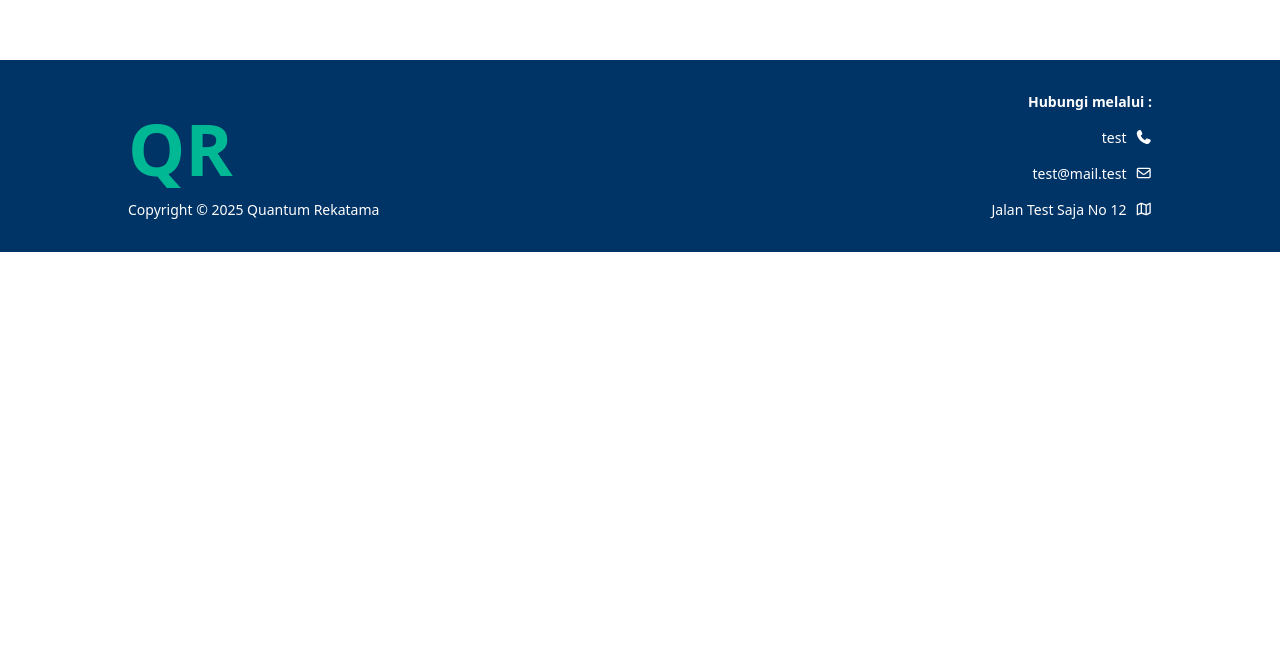
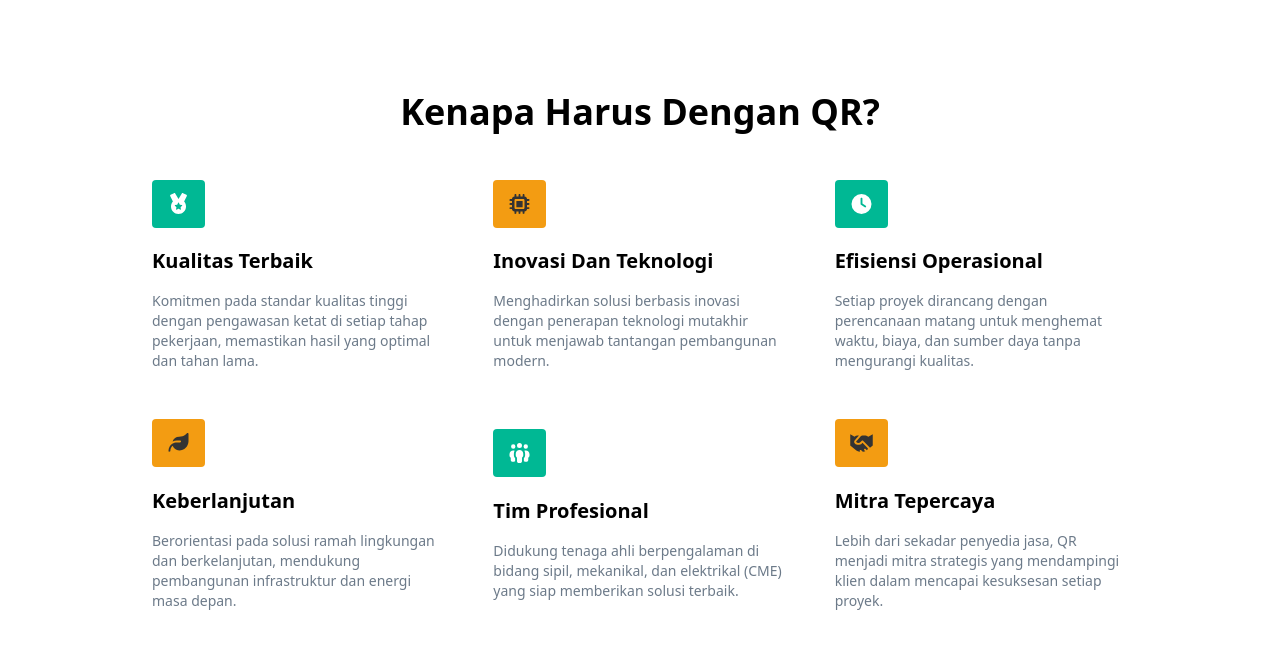
Before and after one commit to mtaufikbaskoro/qr-vue, a Vue app: page / in a window 1280 px wide. Shown: the part 2169-2818 px from the top of the page. Before the commit the page ends 2421 px from the top, so only its background shows below. Built offline with nearby package versions, Linux system fonts and the light colour scheme.

Commit message:
created section for benefits

```diff
--- a/src/App.vue
+++ b/src/App.vue
@@ -3,6 +3,7 @@ import AboutUs from '@/components/section/AboutUs.vue'
 import Hero from '@/components/section/Hero.vue'
 import Team from '@/components/section/Team.vue'
 import HomeLayout from './layouts/HomeLayout.vue'
+import Benefit from './components/section/Benefit.vue'
 </script>
 
 <template>
@@ -12,6 +13,7 @@ import HomeLayout from './layouts/HomeLayout.vue'
       <AboutUs />
     </div>
     <Team />
+    <Benefit />
   </HomeLayout>
 </template>
 
--- /dev/null
+++ b/src/components/section/Benefit.vue
@@ -0,0 +1,70 @@
+<script setup>
+import SectionLayout from '@/layouts/SectionLayout.vue'
+import { ref } from 'vue'
+
+const data = ref([
+  {
+    title: 'Kualitas Terbaik',
+    description:
+      'Komitmen pada standar kualitas tinggi dengan pengawasan ketat di setiap tahap pekerjaan, memastikan hasil yang optimal dan tahan lama.',
+    icon: ['fas', 'medal'],
+    color: 'bg-secondary text-secondary-foreground',
+    class: 'col-span-1',
+  },
+  {
+    title: 'Inovasi dan Teknologi',
+    description:
+      'Menghadirkan solusi berbasis inovasi dengan penerapan teknologi mutakhir untuk menjawab tantangan pembangunan modern.',
+    icon: ['fas', 'microchip'],
+    color: 'bg-accent text-accent-foreground',
+    class: 'col-span-1',
+  },
+  {
+    title: 'Efisiensi Operasional',
+    description:
+      'Setiap proyek dirancang dengan perencanaan matang untuk menghemat waktu, biaya, dan sumber daya tanpa mengurangi kualitas.',
+    icon: ['fas', 'clock'],
+    color: 'bg-secondary text-secondary-foreground',
+    class: 'col-span-1',
+  },
+  {
+    title: 'Keberlanjutan',
+    description:
+      'Berorientasi pada solusi ramah lingkungan dan berkelanjutan, mendukung pembangunan infrastruktur dan energi masa depan.',
+    icon: ['fas', 'leaf'],
+    color: 'bg-accent text-accent-foreground',
+    class: 'col-span-1',
+  },
+  {
+    title: 'Tim Profesional',
+    description:
+      'Didukung tenaga ahli berpengalaman di bidang sipil, mekanikal, dan elektrikal (CME) yang siap memberikan solusi terbaik.',
+    icon: ['fas', 'people-group'],
+    color: 'bg-secondary text-secondary-foreground',
+    class: 'col-span-1',
+  },
+  {
+    title: 'Mitra Tepercaya',
+    description:
+      'Lebih dari sekadar penyedia jasa, QR menjadi mitra strategis yang mendampingi klien dalam mencapai kesuksesan setiap proyek.',
+    icon: ['fas', 'handshake'],
+    color: 'bg-accent text-accent-foreground',
+    class: 'col-span-1',
+  },
+])
+</script>
+
+<template>
+  <SectionLayout class-names="flex-col">
+    <h1 class="w-full text-4xl font-bold capitalize text-center">Kenapa Harus dengan QR?</h1>
+    <div class="w-full max-w-5xl grid grid-cols-3 items-center gap-12">
+      <div v-for="(value, index) in data" :key="index" :class="`space-y-4 ${value.class}`">
+        <div>
+          <font-awesome-icon :class="`p-3.5 ${value.color} rounded text-xl`" :icon="value.icon" />
+        </div>
+        <h1 class="text-xl font-bold capitalize">{{ value.title }}</h1>
+        <p class="text-muted text-sm">{{ value.description }}</p>
+      </div>
+    </div>
+  </SectionLayout>
+</template>
--- a/src/components/section/Team.vue
+++ b/src/components/section/Team.vue
@@ -16,7 +16,7 @@ const data = ref([
 
 <template>
   <SectionLayout class-names="flex-col">
-    <h1 class="w-full text-4xl font-bold text-secondary capitalize text-center">Team Kami</h1>
+    <h1 class="w-full text-4xl font-bold capitalize text-center">Team Kami</h1>
     <div class="w-full max-w-5xl grid grid-cols-5 gap-12">
       <div v-for="(item, index) in data" :key="index" class="col-span-1">
         <Card :img="item.img" :title="item.title" :description="item.description" />
--- a/src/main.js
+++ b/src/main.js
@@ -4,9 +4,27 @@ import './assets/main.css'
 import { library } from '@fortawesome/fontawesome-svg-core'
 import { faEnvelope, faMap } from '@fortawesome/free-regular-svg-icons'
 import { FontAwesomeIcon } from '@fortawesome/vue-fontawesome'
-import { faPhone } from '@fortawesome/free-solid-svg-icons'
+import {
+  faClock,
+  faLeaf,
+  faMedal,
+  faMicrochip,
+  faPeopleGroup,
+  faPhone,
+  faHandshake,
+} from '@fortawesome/free-solid-svg-icons'
 
-library.add(faEnvelope, faPhone, faMap)
+library.add(
+  faEnvelope,
+  faPhone,
+  faMap,
+  faMedal,
+  faMicrochip,
+  faClock,
+  faLeaf,
+  faPeopleGroup,
+  faHandshake,
+)
 
 const app = createApp(App)
 
```
